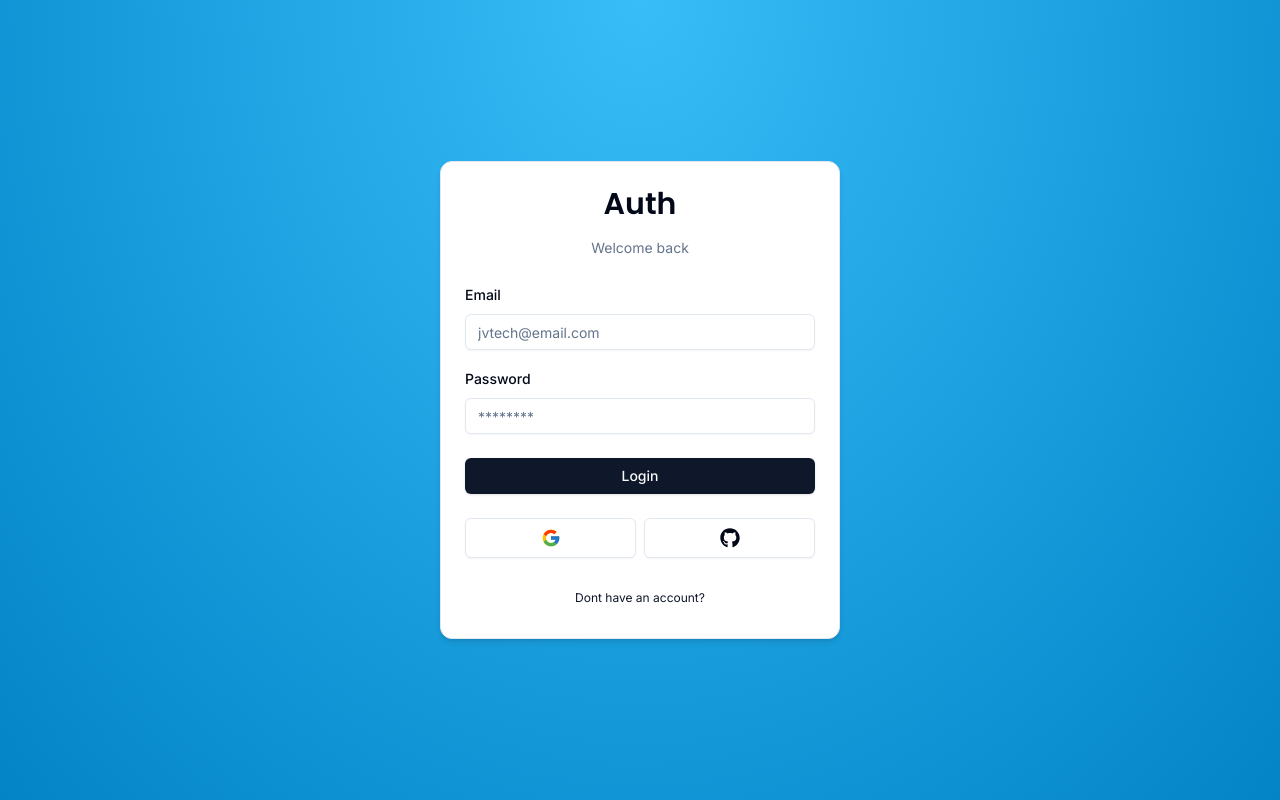
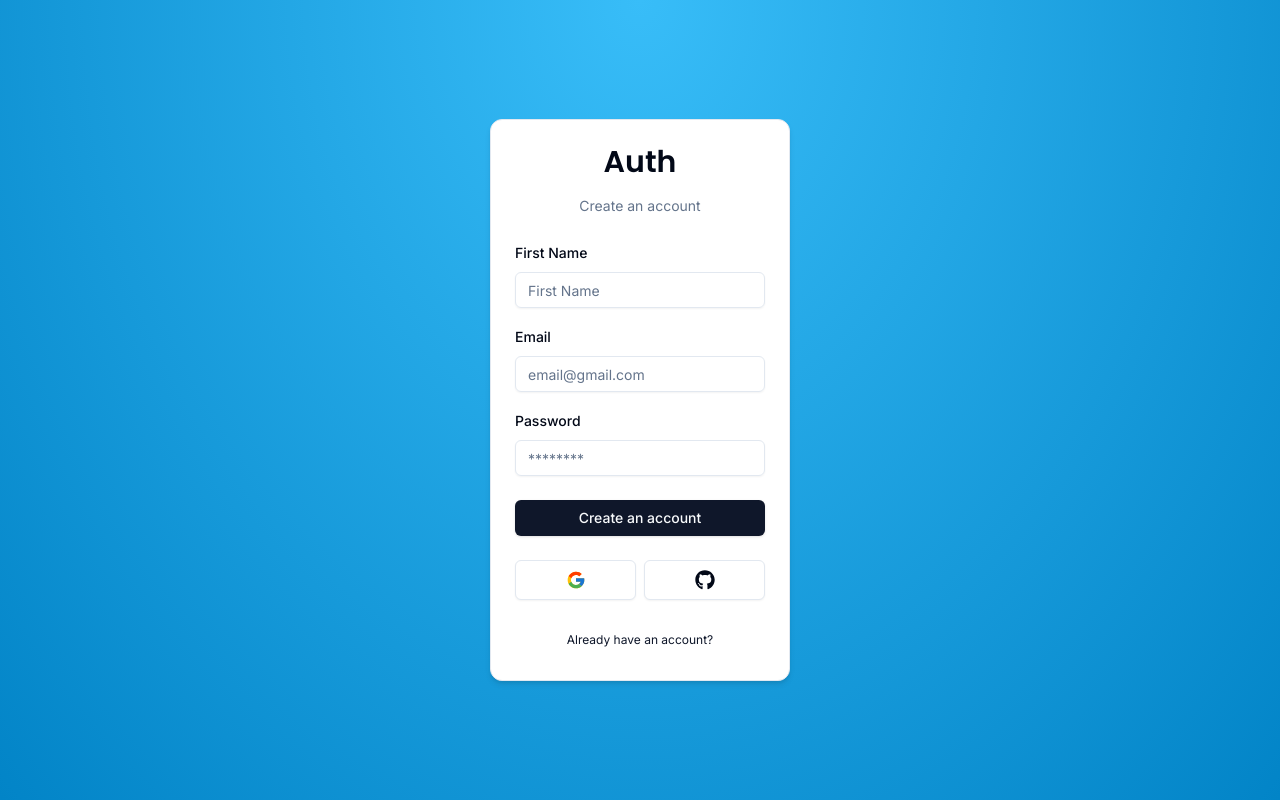
Before and after one commit to victoralfred/issues-tracker, a Next.js app: page /auth/register in a window 1280 px wide. Built offline with nearby package versions, Linux system fonts and the light colour scheme.

Commit message:
Created the registration action and form

```diff
--- /dev/null
+++ b/actions/register.ts
@@ -0,0 +1,12 @@
+"use server"
+import { RegisterSchema } from '@/schemas';
+import z from 'zod';
+
+// Useing server action
+export const register = async (values: z.infer<typeof RegisterSchema>)=>{
+    const validated = RegisterSchema.safeParse(values)
+    if(!validated.success){
+        return {error: 'Invalid fields'}
+    }
+    return {success: "Email Send!"}
+}
--- a/app/auth/register/page.tsx
+++ b/app/auth/register/page.tsx
@@ -1,9 +1,9 @@
-import {LoginForm} from '@/components/auth/login-form'
+import {RegisterForm} from '@/components/auth/register-form'
 import React from 'react'
 
 export const RegistrationPage = () => {
   return (
-    <LoginForm/>
+    <RegisterForm/>
   )
 }
 
--- a/components/auth/card-wrapper.tsx
+++ b/components/auth/card-wrapper.tsx
@@ -13,7 +13,7 @@ interface CardWrapperProps{
 // Extract the card wrapper wot
 export const CardWraper =({children,headerLabel, backButtonLabel, backButtonHref, showSocial}: CardWrapperProps)=>{
     return(
-    <Card className="w-[400px] shadow-md">
+    <Card className="w-[300px] shadow-md">
         <CardHeader>
             <HeaderComponent
              label={headerLabel}/>
--- /dev/null
+++ b/components/auth/register-form.tsx
@@ -0,0 +1,119 @@
+"use client";
+import * as z from 'zod';
+import React, { useState } from 'react';
+import { CardWraper } from '@/components/auth/card-wrapper';
+import {Form, FormControl, FormField, FormItem, FormLabel, FormMessage} from "@/components/ui/form";
+import { useForm } from 'react-hook-form';
+import {zodResolver} from '@hookform/resolvers/zod';
+import { RegisterSchema } from '@/schemas';
+import { Input } from '@/components/ui/input';
+import { Button } from '@/components/ui/button';
+import {FormError} from '@/components/form-error';
+import {FormSuccess} from '@/components/form-success';
+import { register } from '@/actions/register';
+import { useTransition } from 'react';
+interface Message{
+   success?:string;
+   error?:string;
+   password?:string
+}
+export const RegisterForm = () => {
+   // Use transition to manage the login state
+   const [isPending, startTransition] = useTransition();
+   const [error, setError] = useState<string| undefined>("")
+   const [success, setSuccess] = useState<string| undefined>("")
+   const [passworderror, setPasswordError] = useState<string| undefined>("")
+   // Create the login form using zod infer
+   const form = useForm<z.infer<typeof RegisterSchema>>({
+      resolver: zodResolver(RegisterSchema),
+      defaultValues:{
+        name:"",
+        email:"",
+        password:"",
+      }
+   });
+   // Handle the form using NexJS actions
+   const onSubmit = async(values: z.infer<typeof RegisterSchema>)=>{
+      startTransition( async()=>{
+         await register(values)
+         .then(result=>{
+            const message: Message = result
+            if(message.error){
+               setError(message.error)
+            }else if(message.success){
+               setSuccess(message.success)
+            }else if(message.password){
+                setPasswordError(message.password)
+            }
+         })
+      })
+   }
+  return (
+     <CardWraper
+     headerLabel="Create an account"
+     backButtonLabel="Already have an account?"
+     backButtonHref="/auth/login"
+     showSocial>
+        <Form {...form}>
+            <form onSubmit={form.handleSubmit(onSubmit)} className='space-y-6' name='login_form'>
+                  <div className='space-y-4'>
+                  <FormField
+                           control={form.control}
+                           name='name'
+                           render={({field})=>(
+                              <FormItem>
+                                 <FormLabel>First Name</FormLabel>
+                                 <FormControl>
+                                    <Input
+                                       {...field}
+                                       placeholder='First Name'
+                                       type='text'
+                                       disabled={isPending}/>
+                                 </FormControl>
+                                 <FormMessage/>
+                              </FormItem>
+                           )}/>
+                <FormField
+                           control={form.control}
+                           name='email'
+                           render={({field})=>(
+                              <FormItem>
+                                 <FormLabel>Email</FormLabel>
+                                 <FormControl>
+                                    <Input
+                                       {...field}
+                                       placeholder='email@gmail.com'
+                                       type='email'
+                                       disabled={isPending}/>
+                                 </FormControl>
+                                 <FormMessage/>
+                              </FormItem>
+                           )}/>
+                <FormField
+                           control={form.control}
+                           name='password'
+                           render={({field})=>(
+                              <FormItem>
+                                 <FormLabel>Password</FormLabel>
+                                 <FormControl>
+                                    <Input
+                                       {...field}
+                                       placeholder='********'
+                                       type='password'
+                                       disabled={isPending}/>
+                                 </FormControl>
+                                 <FormMessage/>
+                              </FormItem>
+                           )}/>
+                  </div>
+                  <FormError message={error}/>
+                  <FormSuccess message={success}/>
+                  <Button type='submit'
+                  className='w-full' disabled={isPending}>
+                     Create an account
+                  </Button>
+            </form>
+        </Form>
+     </CardWraper>
+  )
+};
--- a/schemas/index.ts
+++ b/schemas/index.ts
@@ -8,3 +8,17 @@ export const LoginSchema = z.object({
         message: "Password is required"
     })
 });
+
+
+export const RegisterSchema = z.object({
+    name: z.string().min(1,{
+        message: "Name is Required!"
+    }),
+    email: z.string().email({
+        message: "Email is required"
+    }),
+    password: z.string().min(6,{
+        message: "Minimum 6 character required!"
+    })
+
+});
```
